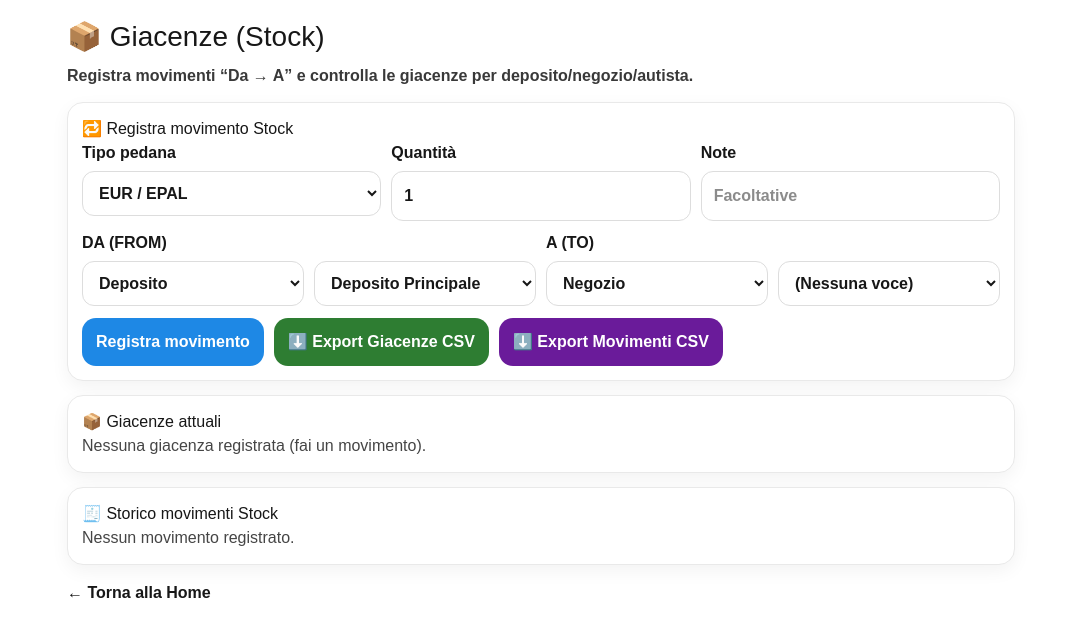
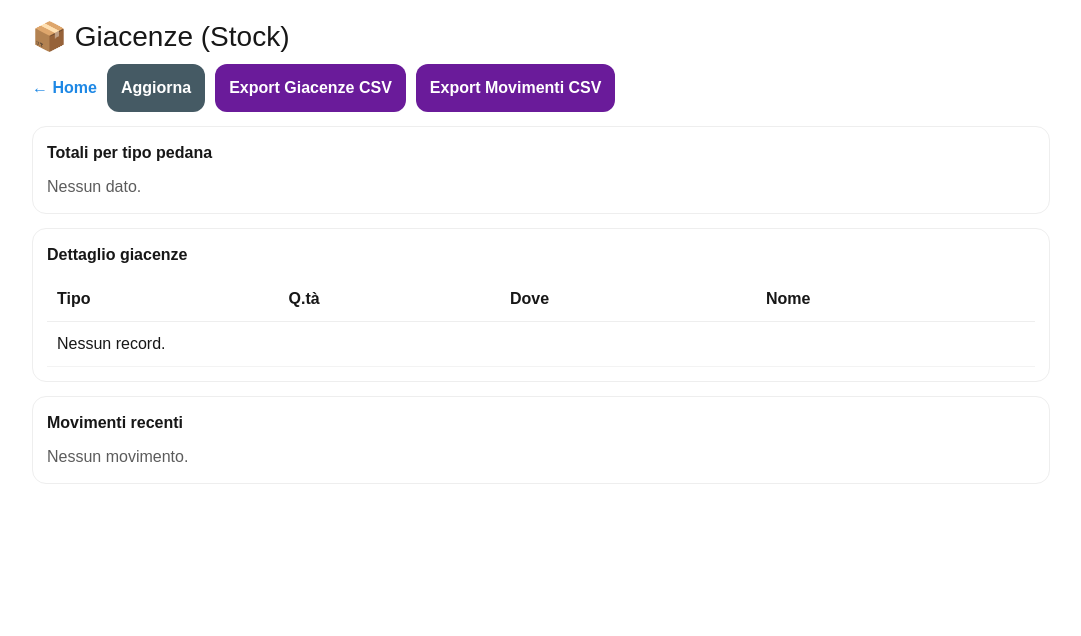
Before and after one commit to lucamandis89/pallet-tracker, a Next.js app: page /stock in a window 1280 px wide. Shown: the top 636 px of the page, without its empty margins (99-1180 px from the left). Built offline with nearby package versions, Linux system fonts and the light colour scheme.

Commit message:
Update page.tsx

```diff
--- a/app/stock/page.tsx
+++ b/app/stock/page.tsx
@@ -1,149 +1,49 @@
 "use client";
 
-import React, { useEffect, useMemo, useState } from "react";
+import React, { useMemo, useState } from "react";
 import {
-  addStockMove,
   downloadCsv,
-  getDefaultDepot,
+  formatDT,
   getDepotOptions,
   getDrivers,
-  getShops,
+  getShopOptions,
   getStockMoves,
   getStockRows,
   StockLocationKind,
 } from "../lib/storage";
 
-const PALLET_TYPES = [
-  "EUR / EPAL",
-  "CHEP",
-  "LPR",
-  "IFCO",
-  "DUSS",
-  "ROOL",
-  "Altro",
-];
+function nameOf(kind: StockLocationKind, id: string) {
+  if (kind === "DEPOSITO") return getDepotOptions().find((x) => x.id === id)?.name || "—";
+  if (kind === "AUTISTA") return getDrivers().find((x) => x.id === id)?.name || "—";
+  return getShopOptions().find((x) => x.id === id)?.name || "—";
+}
 
 export default function StockPage() {
-  const [rows, setRows] = useState(getStockRows());
-  const [moves, setMoves] = useState(getStockMoves());
+  const [refresh, setRefresh] = useState(0);
 
-  // form movimento
-  const [palletType, setPalletType] = useState(PALLET_TYPES[0]);
-  const [qty, setQty] = useState<number>(1);
+  const rows = useMemo(() => getStockRows().slice().sort((a, b) => (b.qty ?? 0) - (a.qty ?? 0)), [refresh]);
+  const moves = useMemo(() => getStockMoves(), [refresh]);
 
-  const [fromKind, setFromKind] = useState<StockLocationKind>("DEPOSITO");
-  const [fromId, setFromId] = useState<string>(getDefaultDepot().id);
-
-  const [toKind, setToKind] = useState<StockLocationKind>("NEGOZIO");
-  const [toId, setToId] = useState<string>("");
-
-  const [note, setNote] = useState("");
-  const [msg, setMsg] = useState("");
-
-  const depots = useMemo(() => getDepotOptions(), []);
-  const drivers = useMemo(() => getDrivers(), []);
-  const shops = useMemo(() => getShops(), []);
-
-  function reload() {
-    setRows(getStockRows());
-    setMoves(getStockMoves());
-  }
-
-  useEffect(() => {
-    // default ToId se esiste qualcosa
-    if (!toId) {
-      if (toKind === "NEGOZIO" && shops[0]?.id) setToId(shops[0].id);
-      if (toKind === "AUTISTA" && drivers[0]?.id) setToId(drivers[0].id);
-      if (toKind === "DEPOSITO" && depots[0]?.id) setToId(depots[0].id);
-    }
-    // eslint-disable-next-line react-hooks/exhaustive-deps
-  }, []);
-
-  useEffect(() => {
-    // aggiorna id quando cambi kind
-    if (fromKind === "DEPOSITO") setFromId(getDefaultDepot().id);
-    if (fromKind === "NEGOZIO") setFromId(shops[0]?.id || "");
-    if (fromKind === "AUTISTA") setFromId(drivers[0]?.id || "");
-    // eslint-disable-next-line react-hooks/exhaustive-deps
-  }, [fromKind]);
-
-  useEffect(() => {
-    if (toKind === "DEPOSITO") setToId(getDefaultDepot().id);
-    if (toKind === "NEGOZIO") setToId(shops[0]?.id || "");
-    if (toKind === "AUTISTA") setToId(drivers[0]?.id || "");
-    // eslint-disable-next-line react-hooks/exhaustive-deps
-  }, [toKind]);
-
-  function nameOf(kind: StockLocationKind, id: string) {
-    if (kind === "DEPOSITO") return depots.find((d) => d.id === id)?.name || "Deposito";
-    if (kind === "AUTISTA") return drivers.find((d) => d.id === id)?.name || "Autista";
-    return shops.find((s) => s.id === id)?.name || "Negozio";
-  }
-
-  function optionsFor(kind: StockLocationKind) {
-    if (kind === "DEPOSITO") return depots.map((d) => ({ id: d.id, label: d.name }));
-    if (kind === "AUTISTA") return drivers.map((d) => ({ id: d.id, label: d.name }));
-    return shops.map((s) => ({ id: s.id, label: s.name }));
-  }
-
-  const grouped = useMemo(() => {
-    // raggruppa: kind+id -> palletType -> qty
-    const map = new Map<string, { kind: StockLocationKind; id: string; byType: Record<string, number> }>();
-
-    for (const r of rows) {
-      const key = `${r.locationKind}::${r.locationId}`;
-      if (!map.has(key)) map.set(key, { kind: r.locationKind, id: r.locationId, byType: {} });
-      map.get(key)!.byType[r.palletType] = (map.get(key)!.byType[r.palletType] || 0) + (r.qty || 0);
-    }
-
-    return Array.from(map.values());
+  const totals = useMemo(() => {
+    const m = new Map<string, number>();
+    for (const r of rows) m.set(r.palletType, (m.get(r.palletType) || 0) + (r.qty || 0));
+    return Array.from(m.entries()).map(([type, qty]) => ({ type, qty }));
   }, [rows]);
 
-  function addMove() {
-    setMsg("");
-
-    const qn = Number(qty);
-    if (!Number.isFinite(qn) || qn <= 0) return alert("Quantità non valida.");
-    if (!palletType) return alert("Seleziona il tipo pedana.");
-
-    if (!fromId) return alert("Seleziona il FROM.");
-    if (!toId) return alert("Seleziona il TO.");
-
-    try {
-      addStockMove({
-        palletType,
-        qty: qn,
-        from: { kind: fromKind, id: fromId },
-        to: { kind: toKind, id: toId },
-        note: note.trim() || undefined,
-      });
-
-      setNote("");
-      setQty(1);
-      reload();
-      setMsg("✅ Movimento registrato.");
-    } catch (e: any) {
-      alert("Errore movimento: " + (e?.message || "sconosciuto"));
-    }
-  }
-
-  function exportStockCsv() {
-    const flat: any[][] = [];
-    for (const g of grouped) {
-      const loc = `${g.kind}:${nameOf(g.kind, g.id)}`;
-      for (const [t, q] of Object.entries(g.byType)) {
-        flat.push([g.kind, g.id, nameOf(g.kind, g.id), t, q]);
-      }
-    }
-    downloadCsv("stock_giacenze.csv", ["locationKind", "locationId", "locationName", "palletType", "qty"], flat);
+  function exportRowsCsv() {
+    downloadCsv(
+      `stock_rows_${new Date().toISOString().slice(0, 10)}.csv`,
+      ["palletType", "qty", "kind", "refId", "name"],
+      rows.map((r) => [r.palletType, r.qty, r.locationKind, r.locationId, nameOf(r.locationKind, r.locationId)])
+    );
   }
 
   function exportMovesCsv() {
     downloadCsv(
-      "stock_movimenti.csv",
-      ["ts", "palletType", "qty", "fromKind", "fromId", "fromName", "toKind", "toId", "toName", "note"],
+      `stock_moves_${new Date().toISOString().slice(0, 10)}.csv`,
+      ["datetime", "palletType", "qty", "fromKind", "fromId", "fromName", "toKind", "toId", "toName", "note"],
       moves.map((m) => [
-        new Date(m.ts).toISOString(),
+        formatDT(m.ts),
         m.palletType,
         m.qty,
         m.from.kind,
@@ -157,206 +57,79 @@ export default function StockPage() {
     );
   }
 
-  const card: React.CSSProperties = {
-    background: "white",
-    border: "1px solid #e9e9e9",
-    borderRadius: 16,
-    padding: 14,
-    boxShadow: "0 6px 18px rgba(0,0,0,0.05)",
-  };
+  return (
+    <div style={{ padding: 16, maxWidth: 1050, margin: "0 auto" }}>
+      <h1 style={{ fontSize: 28, marginBottom: 6 }}>📦 Giacenze (Stock)</h1>
 
-  const input: React.CSSProperties = {
-    padding: 12,
-    borderRadius: 12,
-    border: "1px solid #ddd",
-    width: "100%",
-    fontWeight: 700,
-  };
-
-  const btn = (bg: string, color = "white") => ({
-    padding: "12px 14px",
-    borderRadius: 14,
-    border: "none",
-    fontWeight: 900 as const,
-    cursor: "pointer",
-    background: bg,
-    color,
-  });
-
-  return (
-    <div style={{ padding: 16, maxWidth: 980, margin: "0 auto" }}>
-      <h1 style={{ fontSize: 28, marginBottom: 6 }}>📦 Giacenze (Stock)</h1>
-      <div style={{ opacity: 0.85, fontWeight: 700 }}>
-        Registra movimenti “Da → A” e controlla le giacenze per deposito/negozio/autista.
+      <div style={{ display: "flex", gap: 10, flexWrap: "wrap" }}>
+        <a href="/" style={link()}>← Home</a>
+        <button style={btn("#455a64")} onClick={() => setRefresh((x) => x + 1)}>Aggiorna</button>
+        <button style={btn("#6a1b9a")} onClick={exportRowsCsv}>Export Giacenze CSV</button>
+        <button style={btn("#6a1b9a")} onClick={exportMovesCsv}>Export Movimenti CSV</button>
       </div>
 
-      {/* MOVIMENTO */}
-      <div style={{ ...card, marginTop: 14 }}>
-        <h2 style={{ marginTop: 0 }}>🔁 Registra movimento Stock</h2>
-
-        <div style={{ display: "grid", gap: 10, gridTemplateColumns: "1fr 1fr 1fr" }}>
-          <div>
-            <div style={{ fontWeight: 900, marginBottom: 6 }}>Tipo pedana</div>
-            <select value={palletType} onChange={(e) => setPalletType(e.target.value)} style={input as any}>
-              {PALLET_TYPES.map((t) => (
-                <option key={t} value={t}>
-                  {t}
-                </option>
+      <div style={box()}>
+        <div style={{ fontWeight: 900, marginBottom: 10 }}>Totali per tipo pedana</div>
+        {totals.length === 0 ? <div style={{ opacity: 0.7 }}>Nessun dato.</div> : null}
+        <div style={{ display: "grid", gap: 6 }}>
+          {totals.map((t) => (
+            <div key={t.type} style={{ display: "flex", justifyContent: "space-between", fontWeight: 900 }}>
+              <span>{t.type}</span>
+              <span>{t.qty}</span>
+            </div>
           ))}
-            </select>
-          </div>
-
-          <div>
-            <div style={{ fontWeight: 900, marginBottom: 6 }}>Quantità</div>
-            <input
-              type="number"
-              value={qty}
-              min={1}
-              onChange={(e) => setQty(Number(e.target.value))}
-              style={input}
-              inputMode="numeric"
-            />
-          </div>
-
-          <div>
-            <div style={{ fontWeight: 900, marginBottom: 6 }}>Note</div>
-            <input value={note} onChange={(e) => setNote(e.target.value)} placeholder="Facoltative" style={input} />
         </div>
       </div>
 
-        <div style={{ display: "grid", gap: 10, gridTemplateColumns: "1fr 1fr" , marginTop: 10}}>
-          <div>
-            <div style={{ fontWeight: 900, marginBottom: 6 }}>DA (FROM)</div>
-            <div style={{ display: "grid", gap: 10, gridTemplateColumns: "1fr 1fr" }}>
-              <select value={fromKind} onChange={(e) => setFromKind(e.target.value as any)} style={input as any}>
-                <option value="DEPOSITO">Deposito</option>
-                <option value="NEGOZIO">Negozio</option>
-                <option value="AUTISTA">Autista</option>
-              </select>
-
-              <select value={fromId} onChange={(e) => setFromId(e.target.value)} style={input as any}>
-                {optionsFor(fromKind).length === 0 ? (
-                  <option value="">(Nessuna voce)</option>
-                ) : (
-                  optionsFor(fromKind).map((o) => (
-                    <option key={o.id} value={o.id}>
-                      {o.label}
-                    </option>
-                  ))
-                )}
-              </select>
+      <div style={box()}>
+        <div style={{ fontWeight: 900, marginBottom: 10 }}>Dettaglio giacenze</div>
+        <div style={{ overflowX: "auto" }}>
+          <table style={{ width: "100%", borderCollapse: "collapse" }}>
+            <thead>
+              <tr>
+                {["Tipo", "Q.tà", "Dove", "Nome"].map((h) => (
+                  <th key={h} style={th()}>{h}</th>
+                ))}
+              </tr>
+            </thead>
+            <tbody>
+              {rows.map((r, idx) => (
+                <tr key={idx}>
+                  <td style={td()}><b>{r.palletType}</b></td>
+                  <td style={td()}>{r.qty}</td>
+                  <td style={td()}>{r.locationKind}</td>
+                  <td style={td()}>{nameOf(r.locationKind, r.locationId)}</td>
+                </tr>
+              ))}
+              {rows.length === 0 ? <tr><td style={td()} colSpan={4}>Nessun record.</td></tr> : null}
+            </tbody>
+          </table>
         </div>
       </div>
 
-          <div>
-            <div style={{ fontWeight: 900, marginBottom: 6 }}>A (TO)</div>
-            <div style={{ display: "grid", gap: 10, gridTemplateColumns: "1fr 1fr" }}>
-              <select value={toKind} onChange={(e) => setToKind(e.target.value as any)} style={input as any}>
-                <option value="DEPOSITO">Deposito</option>
-                <option value="NEGOZIO">Negozio</option>
-                <option value="AUTISTA">Autista</option>
-              </select>
-
-              <select value={toId} onChange={(e) => setToId(e.target.value)} style={input as any}>
-                {optionsFor(toKind).length === 0 ? (
-                  <option value="">(Nessuna voce)</option>
-                ) : (
-                  optionsFor(toKind).map((o) => (
-                    <option key={o.id} value={o.id}>
-                      {o.label}
-                    </option>
-                  ))
-                )}
-              </select>
+      <div style={box()}>
+        <div style={{ fontWeight: 900, marginBottom: 10 }}>Movimenti recenti</div>
+        {moves.length === 0 ? <div style={{ opacity: 0.7 }}>Nessun movimento.</div> : null}
+        <div style={{ display: "grid", gap: 10 }}>
+          {moves.slice(0, 50).map((m) => (
+            <div key={m.id} style={{ padding: 12, borderRadius: 14, border: "1px solid #eee" }}>
+              <div style={{ fontWeight: 900 }}>
+                {m.palletType} • {m.qty} • {formatDT(m.ts)}
               </div>
-          </div>
-        </div>
-
-        <div style={{ display: "flex", gap: 10, flexWrap: "wrap", marginTop: 12 }}>
-          <button onClick={addMove} style={btn("#1e88e5")}>
-            Registra movimento
-          </button>
-
-          <button onClick={exportStockCsv} style={btn("#2e7d32")}>
-            ⬇️ Export Giacenze CSV
-          </button>
-
-          <button onClick={exportMovesCsv} style={btn("#6a1b9a")}>
-            ⬇️ Export Movimenti CSV
-          </button>
-        </div>
-
-        {msg ? (
-          <div style={{ marginTop: 10, fontWeight: 900, color: msg.includes("✅") ? "#2e7d32" : "#c62828" }}>
-            {msg}
-          </div>
-        ) : null}
-      </div>
-
-      {/* GIACENZE */}
-      <div style={{ ...card, marginTop: 14 }}>
-        <h2 style={{ marginTop: 0 }}>📦 Giacenze attuali</h2>
-
-        {grouped.length === 0 ? (
-          <div style={{ opacity: 0.8 }}>Nessuna giacenza registrata (fai un movimento).</div>
-        ) : (
-          <div style={{ display: "grid", gap: 10 }}>
-            {grouped.map((g) => (
-              <div key={`${g.kind}::${g.id}`} style={{ border: "1px solid #eee", borderRadius: 14, padding: 12 }}>
-                <div style={{ fontWeight: 900, fontSize: 18 }}>
-                  {g.kind === "DEPOSITO" ? "🏭" : g.kind === "NEGOZIO" ? "🏪" : "🚚"}{" "}
-                  {nameOf(g.kind, g.id)}
-                </div>
-
-                <div style={{ marginTop: 8, display: "grid", gap: 6 }}>
-                  {Object.entries(g.byType).map(([t, q]) => (
-                    <div key={t} style={{ display: "flex", justifyContent: "space-between", fontWeight: 800 }}>
-                      <div>{t}</div>
-                      <div>{q}</div>
-                    </div>
-                  ))}
-                </div>
-
-                <div style={{ marginTop: 8, fontSize: 12, opacity: 0.7 }}>
-                  ID: {g.id}
+              <div style={{ opacity: 0.85 }}>
+                <b>Da:</b> {m.from.kind} {nameOf(m.from.kind, m.from.id)} → <b>A:</b> {m.to.kind} {nameOf(m.to.kind, m.to.id)}
+                {m.note ? ` • Note: ${m.note}` : ""}
               </div>
             </div>
           ))}
         </div>
-        )}
-      </div>
-
-      {/* MOVIMENTI */}
-      <div style={{ ...card, marginTop: 14 }}>
-        <h2 style={{ marginTop: 0 }}>🧾 Storico movimenti Stock</h2>
-
-        {moves.length === 0 ? (
-          <div style={{ opacity: 0.8 }}>Nessun movimento registrato.</div>
-        ) : (
-          <div style={{ display: "grid", gap: 10 }}>
-            {moves.slice(0, 50).map((m) => (
-              <div key={m.id} style={{ border: "1px solid #eee", borderRadius: 14, padding: 12 }}>
-                <div style={{ fontWeight: 900 }}>
-                  {m.palletType} • Qty {m.qty}
-                </div>
-                <div style={{ marginTop: 6, fontWeight: 800, opacity: 0.85 }}>
-                  Da: {m.from.kind} / {nameOf(m.from.kind, m.from.id)} → A: {m.to.kind} / {nameOf(m.to.kind, m.to.id)}
-                </div>
-                <div style={{ marginTop: 6, fontSize: 12, opacity: 0.75 }}>
-                  {new Date(m.ts).toLocaleString()} {m.note ? ` • Note: ${m.note}` : ""}
-                </div>
-              </div>
-            ))}
-            {moves.length > 50 ? <div style={{ opacity: 0.7 }}>Mostrati ultimi 50.</div> : null}
-          </div>
-        )}
-      </div>
-
-      <div style={{ marginTop: 16 }}>
-        <a href="/" style={{ fontWeight: 900, textDecoration: "none" }}>
-          ← Torna alla Home
-        </a>
       </div>
     </div>
   );
 }
+
+const box = (): React.CSSProperties => ({ marginTop: 14, padding: 14, borderRadius: 14, border: "1px solid #eee", background: "white" });
+const btn = (bg: string): React.CSSProperties => ({ padding: "12px 14px", borderRadius: 12, border: "none", background: bg, color: "white", fontWeight: 900, cursor: "pointer" });
+const th = (): React.CSSProperties => ({ textAlign: "left", padding: 10, borderBottom: "1px solid #eee", fontWeight: 900 });
+const td = (): React.CSSProperties => ({ padding: 10, borderBottom: "1px solid #f3f3f3" });
+const link = (): React.CSSProperties => ({ fontWeight: 900, textDecoration: "none", color: "#1e88e5", padding: "12px 0" });
```
Lines whose indentation alone changed are shown as unchanged.
